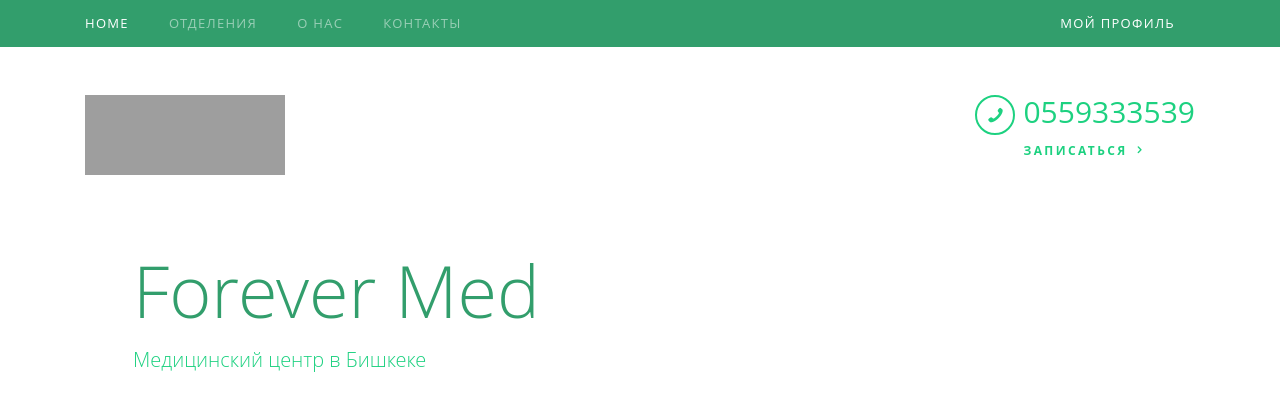
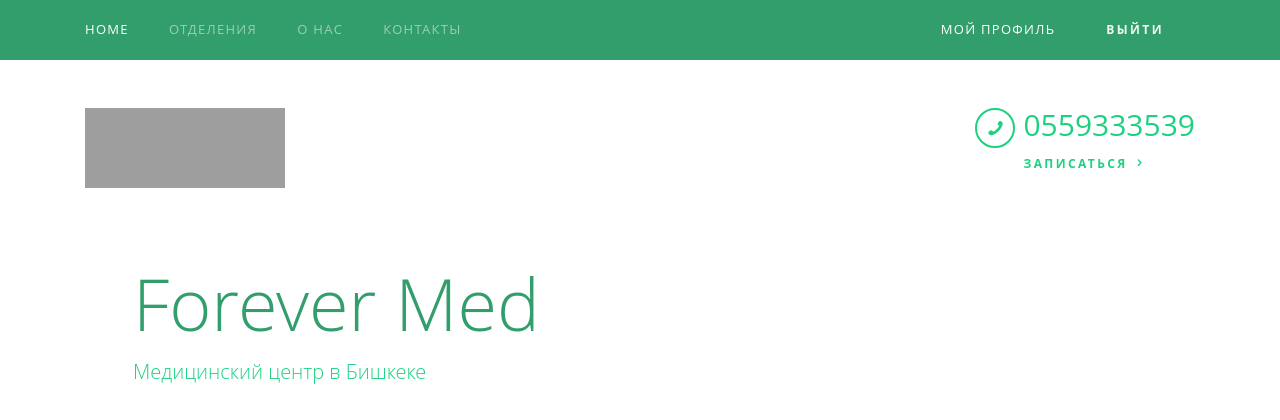
Before and after one commit to nadyrbek97/promed, a Django app: page / in a window 1280 px wide. Shown: the top 420 px of the page. Run offline with Django 3.2, Linux system fonts and the light colour scheme; a user stored in the database is signed in; data comes from the database, SQL or seed files in the repository; parts of the project's set-up code (start-up, migrations or seed data) failed here and were passed over; some libraries are stand-ins or nearby versions; some web fonts are replaced; grey boxes are pictures that could not be loaded.

Commit message:
add logout button to index page

```diff
--- a/templates/med_center/index.html
+++ b/templates/med_center/index.html
@@ -73,6 +73,49 @@
                 <li class="nav-item active"><a href="{% url 'login-view' %}" class="nav-link pl-0">Войти</a></li>
             </ul>
           {% endif %}
+
+          {% if user.is_authenticated %}
+            <ul class="navbar-nav">
+                <li class="nav-item">
+{#                    <a type="button" class="nav-link pl-0" data-toggle="modal" data-target="#logoutModal">#}
+{#                      Выйти#}
+{#                    </a>#}
+                    <form method="post" action="{% url 'logout-view' %}">
+                        {% csrf_token %}
+                        <button type="submit" class="btn" style="background: inherit; color: whitesmoke;">Выйти</button>
+                    </form>
+                </li>
+            </ul>
+
+          {% else %}
+
+          {% endif %}
+
+        <!-- Logout Modal -->
+{#        <div class="modal fade" id="logoutModal" tabindex="-1" role="dialog" aria-labelledby="recordDeleteModalLabel" aria-hidden="true">#}
+{#            <div class="modal-dialog" role="document">#}
+{#                <div class="modal-content">#}
+{#                    <div class="modal-header">#}
+{#                        <h5 class="modal-title" id="recordDeleteModalLabel">Выход</h5>#}
+{#                        <button type="button" class="close" data-dismiss="modal" aria-label="Close">#}
+{#                            <span aria-hidden="true">&times;</span>#}
+{#                        </button>#}
+{#                    </div>#}
+{#                    <div class="modal-body">#}
+{#                        Вы действительно хотите выйти ?#}
+{#                    </div>#}
+{#                    <div class="modal-footer">#}
+{#                        <button type="button" class="btn btn-secondary" data-dismiss="modal">Нет</button>#}
+{#                        <form method="post" action="{% url 'logout-view' %}">#}
+{#                            {% csrf_token %}#}
+{#                            <button type="submit" class="btn btn-primary">Да</button>#}
+{#                        </form>#}
+{#                    </div>#}
+{#                </div>#}
+{#            </div>#}
+{#        </div>#}
+        <!-- Modal end -->
+
 {#          <form action="#" method="get" class="probootstrap-search-form mb-sm-0 mb-3">#}
 {#            <div class="form-group">#}
 {#              <button class="icon submit"><span class="icon-magnifying-glass"></span></button>#}
```
